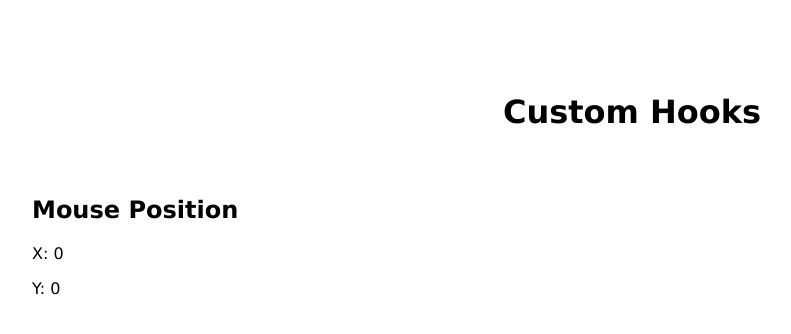
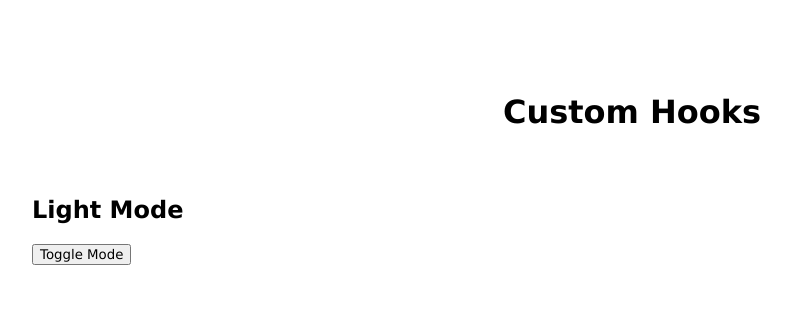
Before and after one commit to maizer12/react-hooks, a React (Vite) app: page / in a window 1280 px wide. Shown: the top 334 px of the page, without its empty margins (8-799 px from the left). Built offline with nearby package versions, Linux system fonts and the light colour scheme.

Commit message:
useDarkMode

```diff
--- a/src/App.jsx
+++ b/src/App.jsx
@@ -1,14 +1,13 @@
-import { useMousePosition } from './hooks/useMousePosition';
+import { useDarkMode } from './hooks/useDarkMode';
 
 function App() {
-	const { y, x } = useMousePosition();
+	const [dark, setDark] = useDarkMode();
 
 	return (
 		<div className='main'>
 			<h1 className='title'>Custom Hooks</h1>
-			<h2>Mouse Position</h2>
-			<p>X: {x}</p>
-			<p>Y: {y}</p>
+			<h2>{dark ? 'Dark Mode' : 'Light Mode'}</h2>
+			<button onClick={() => setDark(prev => !prev)}>Toggle Mode</button>
 		</div>
 	);
 }
--- /dev/null
+++ b/src/hooks/useDarkMode.js
@@ -0,0 +1,19 @@
+import { useEffect } from 'react';
+import { useLocalStorage } from './useLocalStorage';
+
+export const useDarkMode = () => {
+	const [enabled, setEnabled] = useLocalStorage('dark-mode', false);
+
+	useEffect(() => {
+		const className = 'dark-mode';
+		const bodyClass = window.document.body.classList;
+
+		if (enabled) {
+			bodyClass.add(className);
+		} else {
+			bodyClass.remove(className);
+		}
+	}, [enabled]);
+
+	return [enabled, setEnabled];
+};
```
